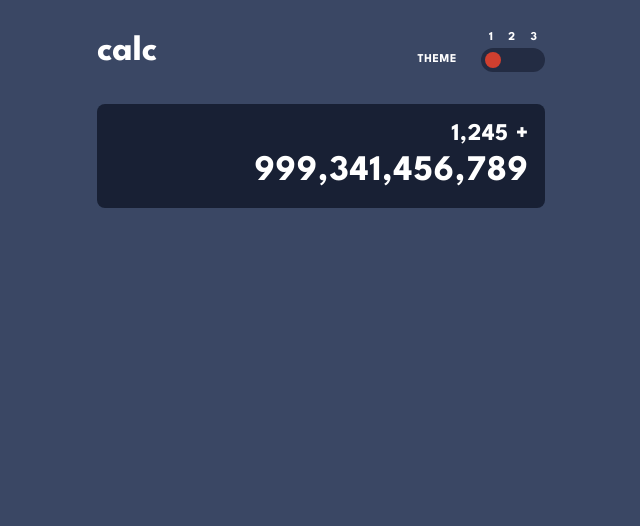
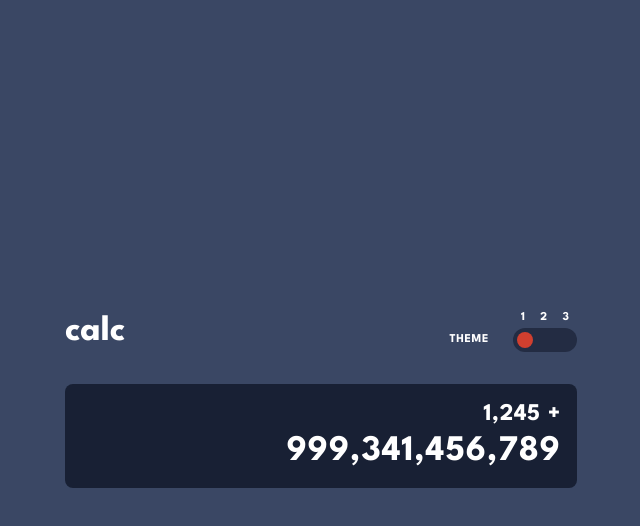
Before and after one commit to AntoineC-dev/calculator-app, a SvelteKit app: page / in a window 1280 px wide. Shown: the top 526 px of the page, without its empty margins (319-959 px from the left). Built offline with nearby package versions, Linux system fonts and the light colour scheme.

Commit message:
Use css variables for theme switching

```diff
--- a/src/app.css
+++ b/src/app.css
@@ -1,6 +1,75 @@
 @tailwind base;
 @tailwind components;
 @tailwind utilities;
+
+@layer base {
+  :root {
+    --clr-white: 0, 0%, 100%;
+    --clr-text: 60, 10%, 19%;
+    --clr-background: 0, 0%, 90%;
+    --clr-keypad: 0, 5%, 81%;
+    --clr-screen: 0, 0%, 93%;
+    --clr-accent: 25, 98%, 40%;
+    --clr-accent-shadow: 25, 99%, 27%;
+    --clr-accent-text: var(--clr-white);
+    --clr-muted: 185, 42%, 37%;
+    --clr-muted-shadow: 185, 58%, 25%;
+    --clr-muted-text: var(--clr-white);
+    --clr-neutral: 45, 7%, 89%;
+    --clr-neutral-shadow: 35, 11%, 61%;
+    --clr-neutral-text: var(--clr-text);
+  }
+
+  .theme-dark {
+    --clr-text: var(--clr-white);
+    --clr-background: 222, 26%, 31%;
+    --clr-keypad: 223, 31%, 20%;
+    --clr-screen: 224, 36%, 15%;
+    --clr-accent: 6, 63%, 50%;
+    --clr-accent-shadow: 6, 70%, 34%;
+    --clr-accent-text: var(--clr-white);
+    --clr-muted: 225, 21%, 49%;
+    --clr-muted-shadow: 224, 28%, 35%;
+    --clr-muted-text: var(--clr-white);
+    --clr-neutral: 30, 25%, 89%;
+    --clr-neutral-shadow: 28, 16%, 65%;
+    --clr-neutral-text: 221, 14%, 31%;
+  }
+
+  .theme-purple {
+    --clr-text: 52, 100%, 62%;
+    --clr-background: 268, 75%, 9%;
+    --clr-keypad: 268, 71%, 12%;
+    --clr-screen: var(--clr-keypad);
+    --clr-accent: 176, 100%, 44%;
+    --clr-accent-shadow: 177, 92%, 70%;
+    --clr-accent-text: 198, 20%, 13%;
+    --clr-muted: 281, 89%, 26%;
+    --clr-muted-shadow: 285, 91%, 52%;
+    --clr-muted-text: var(--clr-white);
+    --clr-neutral: 268, 47%, 21%;
+    --clr-neutral-shadow: 290, 70%, 36%;
+    --clr-neutral-text: var(--clr-text);
+  }
+
+  .btn-accent {
+    --clr-btn-shadow: var(--clr-accent-shadow);
+    --clr-btn-background: var(--clr-accent);
+    --clr-btn-text: var(--clr-accent-text);
+  }
+
+  .btn-muted {
+    --clr-btn-shadow: var(--clr-muted-shadow);
+    --clr-btn-background: var(--clr-muted);
+    --clr-btn-text: var(--clr-muted-text);
+  }
+
+  .btn-neutral {
+    --clr-btn-shadow: var(--clr-neutral-shadow);
+    --clr-btn-background: var(--clr-neutral);
+    --clr-btn-text: var(--clr-neutral-text);
+  }
+}
 
 @layer components {
   .word-wrap-break {
--- a/src/app.html
+++ b/src/app.html
@@ -6,12 +6,12 @@
     <meta name="viewport" content="width=device-width, initial-scale=1.0" />
     <link rel="preconnect" href="https://fonts.googleapis.com" />
     <link rel="preconnect" href="https://fonts.gstatic.com" crossorigin />
-    <link href="https://fonts.googleapis.com/css2?family=League+Spartan:wght@400;700&display=swap" rel="stylesheet" />
+    <link href="https://fonts.googleapis.com/css2?family=League+Spartan:wght@700&display=swap" rel="stylesheet" />
     %sveltekit.head%
   </head>
   <body
-    class="min-h-screen flex justify-center px-6 py-8 bg-light-main text-light-neutral-text dark:bg-dark-main dark:text-white purple:bg-purple-main purple:text-purple-neutral-text"
+    class="min-h-screen flex justify-center xs:items-center px-6 py-8 bg-background text-text transition-colors duration-300"
   >
-    <div class="flex flex-col max-w-md w-full">%sveltekit.body%</div>
+    <div class="flex flex-col max-w-lg w-full">%sveltekit.body%</div>
   </body>
 </html>
--- /dev/null
+++ b/src/lib/components/calculator/CalculatorButton.svelte
@@ -0,0 +1,18 @@
+<script lang="ts">
+  export let type: "btn-accent" | "btn-muted" | "btn-neutral" = "btn-neutral";
+  export let label: string;
+  export let callback: () => void;
+  export let span: number = 1;
+</script>
+
+<div
+  style:grid-column="span {span}"
+  class="{type} w-full h-[4.0625rem] rounded-md pb-1 bg-btn-shadow transition-colors duration-300"
+>
+  <button
+    on:click={callback}
+    class="w-full rounded-md h-full grid place-content-center bg-btn-background hover:brightness-125 transition-all duration-300"
+  >
+    <span class="inline-flex pt-1 uppercase text-2xl text-btn-text transition-colors duration-300">{label}</span>
+  </button>
+</div>
--- /dev/null
+++ b/src/lib/components/calculator/CalculatorKeypad.svelte
@@ -0,0 +1,25 @@
+<script lang="ts">
+  import { addDigit, clearCalculator, removeDigit, setOperation, setResult } from "$lib/stores";
+  import CalculatorButton from "./CalculatorButton.svelte";
+</script>
+
+<div class="p-6 mt-6 rounded-lg bg-keypad grid grid-cols-4 grid-rows-5 gap-3 transition-colors duration-300">
+  <CalculatorButton label="7" callback={() => addDigit("7")} />
+  <CalculatorButton label="8" callback={() => addDigit("8")} />
+  <CalculatorButton label="9" callback={() => addDigit("9")} />
+  <CalculatorButton label="Del" type="btn-muted" callback={removeDigit} />
+  <CalculatorButton label="4" callback={() => addDigit("4")} />
+  <CalculatorButton label="5" callback={() => addDigit("5")} />
+  <CalculatorButton label="6" callback={() => addDigit("6")} />
+  <CalculatorButton label="+" callback={() => setOperation("+")} />
+  <CalculatorButton label="1" callback={() => addDigit("1")} />
+  <CalculatorButton label="2" callback={() => addDigit("2")} />
+  <CalculatorButton label="3" callback={() => addDigit("3")} />
+  <CalculatorButton label="-" callback={() => setOperation("-")} />
+  <CalculatorButton label="." callback={() => addDigit(".")} />
+  <CalculatorButton label="0" callback={() => addDigit("0")} />
+  <CalculatorButton label="÷" callback={() => setOperation("÷")} />
+  <CalculatorButton label="x" callback={() => setOperation("x")} />
+  <CalculatorButton label="Reset" type="btn-muted" callback={clearCalculator} span={2} />
+  <CalculatorButton label="=" type="btn-accent" callback={setResult} span={2} />
+</div>
--- a/src/lib/components/calculator/CalculatorScreen.svelte
+++ b/src/lib/components/calculator/CalculatorScreen.svelte
@@ -7,8 +7,12 @@
 </script>
 
 <div
-  class="bg-light-screen dark:bg-dark-screen purple:bg-purple-screen min-h-[6.5rem] rounded-lg p-4 flex flex-col gap-2 items-end justify-center word-wrap-break"
+  class="bg-screen min-h-[6.5rem] rounded-lg p-4 flex flex-col gap-2 items-end justify-center word-wrap-break transition-colors duration-300"
 >
-  <div class="text-2xl font-bold tracking-wide leading-none max-w-fit text-right">{previous}</div>
-  <div class="text-4xl font-bold tracking-wide leading-none max-w-fit text-right">{current}</div>
+  {#if !!$calculatorStore.previousOperand}
+    <div class="text-2xl tracking-wide leading-none max-w-fit text-right">{previous}</div>
+  {/if}
+  {#if !!$calculatorStore.currentOperand}
+    <div class="text-4xl tracking-wide leading-none max-w-fit text-right">{current}</div>
+  {/if}
 </div>
--- a/src/lib/components/header/Header.svelte
+++ b/src/lib/components/header/Header.svelte
@@ -4,16 +4,16 @@
 
 <header class="flex justify-between items-center">
   <!-- Title -->
-  <h1 class="text-4xl font-bold">calc</h1>
+  <h1 class="text-4xl">calc</h1>
   <!-- Theme Switcher -->
   <div class="flex flex-col items-end gap-1">
     <div class="flex items-center justify-between w-16 px-2">
-      <span class="font-bold text-xs leading-none">1</span>
-      <span class="font-bold text-xs leading-none">2</span>
-      <span class="font-bold text-xs leading-none">3</span>
+      <span class="text-xs leading-none">1</span>
+      <span class="text-xs leading-none">2</span>
+      <span class="text-xs leading-none">3</span>
     </div>
     <div class="flex items-center gap-6">
-      <span class="uppercase text-xs tracking-wider font-bold">Theme</span>
+      <span class="uppercase text-xs tracking-wider">Theme</span>
       <ThemeSlider />
     </div>
   </div>
--- a/src/lib/components/header/ThemeSlider.svelte
+++ b/src/lib/components/header/ThemeSlider.svelte
@@ -5,12 +5,9 @@
 
 <div
   use:themeSlider={{ initialValue: $themeStore, callback: updateTheme }}
-  class="w-16 p-1 bg-light-keypad dark:bg-dark-keypad purple:bg-purple-screen rounded-2xl"
+  class="w-16 p-1 bg-keypad rounded-2xl transition-colors duration-300"
 >
   <div data-theme-slider-inner class="cursor-pointer">
-    <div
-      data-theme-slider-dot
-      class="w-4 aspect-square rounded-full bg-light-accent dark:bg-dark-accent purple:bg-purple-accent transition-all duration-300"
-    />
+    <div data-theme-slider-dot class="w-4 aspect-square rounded-full bg-accent transition-all duration-300" />
   </div>
 </div>
--- a/tailwind.config.cjs
+++ b/tailwind.config.cjs
@@ -1,9 +1,17 @@
 /** @type {import('tailwindcss').Config} */
 const defaultTheme = require("tailwindcss/defaultTheme");
-const plugin = require("tailwindcss/plugin");
+
+function withOpacityHslColor(varName) {
+  return ({ opacityValue }) => {
+    if (opacityValue !== undefined) {
+      return `hsla(var(${varName}),${opacityValue})`;
+    }
+    return `hsl(var(${varName}))`;
+  };
+}
+
 module.exports = {
   content: ["./src/app.html", "./src/**/*.{svelte,ts}"],
-  darkMode: ["class", ".theme-dark"],
   theme: {
     screens: {
       xs: "480px",
@@ -12,42 +20,16 @@ module.exports = {
     colors: {
       transparent: "transparent",
       current: "currentColor",
-      white: "hsl(0, 0%, 100%)",
-      light: {
-        main: "hsl(0, 0%, 90%)",
-        screen: "hsl(0, 0%, 93%)",
-        keypad: "hsl(0, 5%, 81%)",
-        muted: "hsl(185, 42%, 37%)",
-        "muted-shadow": "hsl(185, 58%, 25%)",
-        accent: "hsl(25, 98%, 40%)",
-        "accent-shadow": "hsl(25, 99%, 27%)",
-        neutral: "hsl(45, 7%, 89%)",
-        "neutral-shadow": "hsl(35, 11%, 61%)",
-        "neutral-text": "hsl(60, 10%, 19%)",
-      },
-      dark: {
-        main: "hsl(222, 26%, 31%)",
-        screen: "hsl(224, 36%, 15%)",
-        keypad: "hsl(223, 31%, 20%)",
-        muted: "hsl(225, 21%, 49%)",
-        "muted-shadow": "hsl(224, 28%, 35%)",
-        accent: "hsl(6, 63%, 50%)",
-        "accent-shadow": "hsl(6, 70%, 34%)",
-        neutral: "hsl(30, 25%, 89%)",
-        "neutral-shadow": "hsl(28, 16%, 65%)",
-        "neutral-text": "hsl(221, 14%, 31%)",
-      },
-      purple: {
-        main: "hsl(268, 75%, 9%)",
-        screen: "hsl(268, 71%, 12%)",
-        muted: "hsl(281, 89%, 26%)",
-        "muted-shadow": "hsl(285, 91%, 52%)",
-        accent: "hsl(176, 100%, 44%)",
-        "accent-shadow": "hsl(177, 92%, 70%)",
-        "accent-text": "hsl(198, 20%, 13%)",
-        neutral: "hsl(268, 47%, 21%)",
-        "neutral-shadow": "hsl(290, 70%, 36%)",
-        "neutral-text": "hsl(52, 100%, 62%)",
+      white: withOpacityHslColor("--clr-white"),
+      text: withOpacityHslColor("--clr-text"),
+      background: withOpacityHslColor("--clr-background"),
+      keypad: withOpacityHslColor("--clr-keypad"),
+      screen: withOpacityHslColor("--clr-screen"),
+      accent: withOpacityHslColor("--clr-accent"),
+      btn: {
+        shadow: withOpacityHslColor("--clr-btn-shadow"),
+        background: withOpacityHslColor("--clr-btn-background"),
+        text: withOpacityHslColor("--clr-btn-text"),
       },
     },
     fontWeight: {
@@ -60,9 +42,5 @@ module.exports = {
       },
     },
   },
-  plugins: [
-    plugin(function ({ addVariant }) {
-      addVariant("purple", ".theme-purple &");
-    }),
-  ],
+  plugins: [],
 };
```
